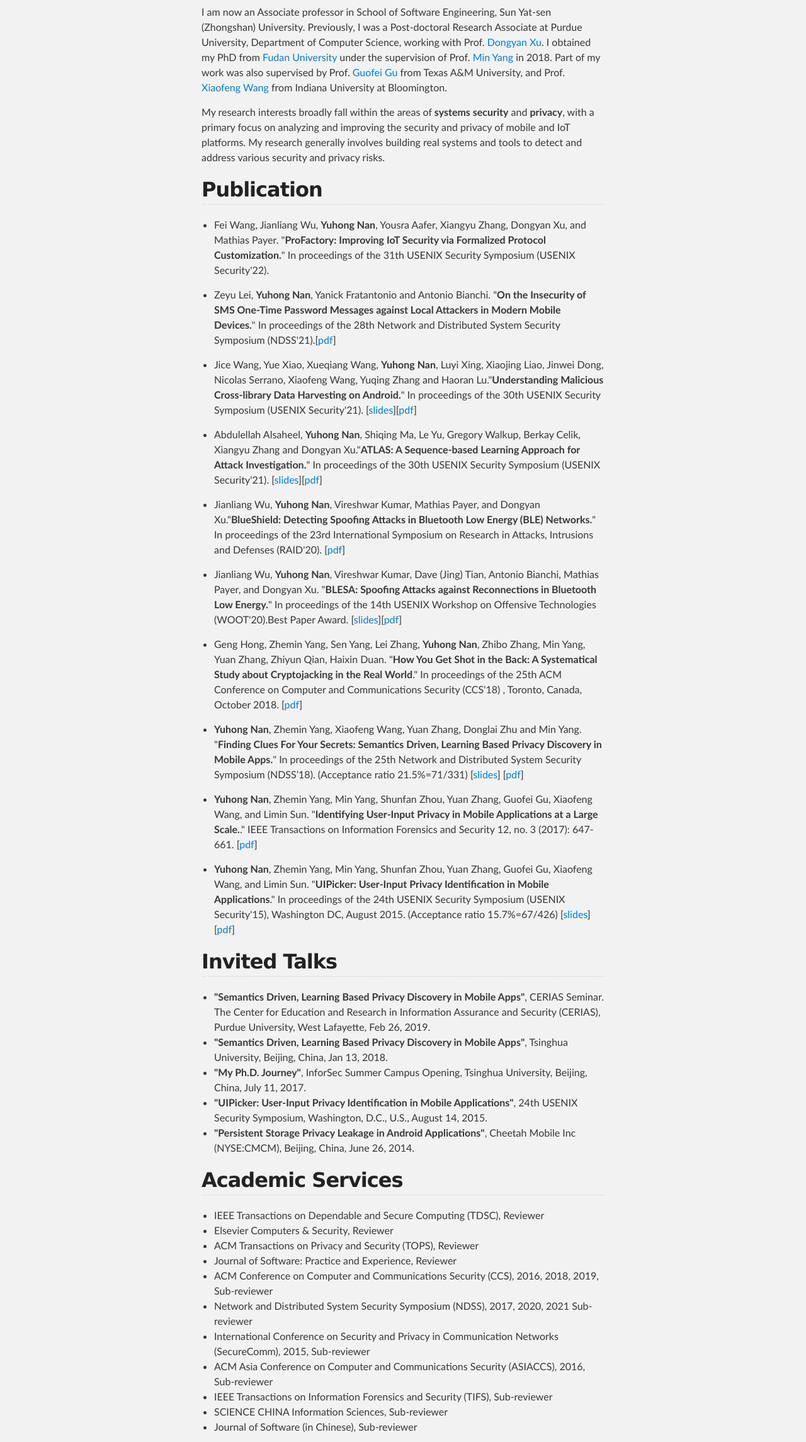
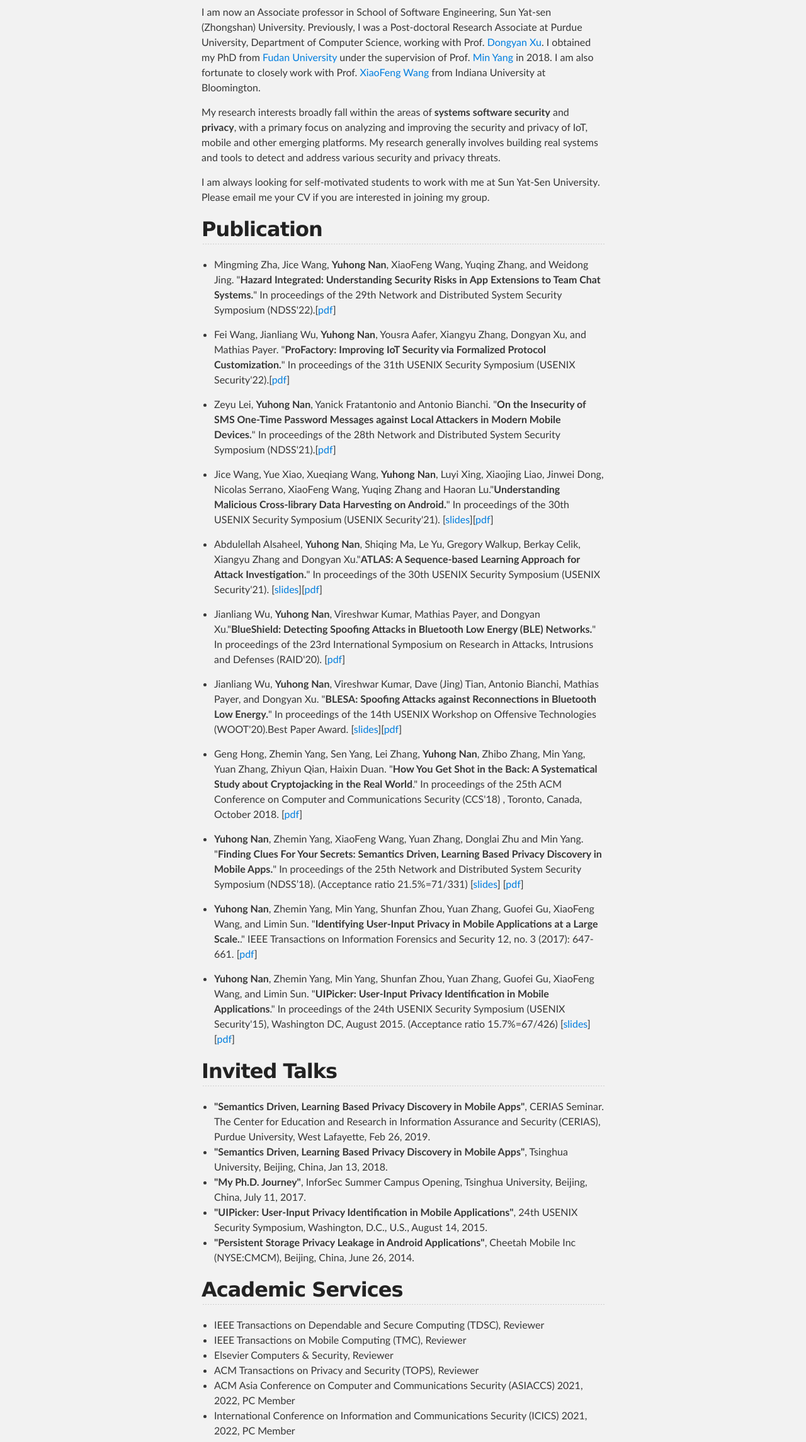
Before and after one commit to nanyuhong/nanyuhong.github.io, a plain HTML site: page index.html in a window 1280 px wide. Shown: the part 504-2794 px from the top of the page at 63% size. Drawn offline with Linux system fonts and the light colour scheme.

Commit message:
Update index.html

```diff
--- a/index.html
+++ b/index.html
@@ -40,9 +40,11 @@
 <h2>
 <a id="introduction" class="anchor" href="#introduction" aria-hidden="true"><span class="octicon octicon-link"></span></a>Introduction</h2>
 
-<p>I am now an Associate professor in School of Software Engineering, Sun Yat-sen (Zhongshan) University. Previously, I was a Post-doctoral Research Associate at Purdue University, Department of Computer Science, working with Prof. <a href="https://www.cs.purdue.edu/homes/dxu/">Dongyan Xu</a>. I obtained my PhD from <a href="http://www.fudan.edu.cn/en/">Fudan University</a> under the supervision of Prof. <a href="https://baike.baidu.com/item/%E6%9D%A8%E7%8F%89/19322394">Min Yang</a> in 2018. Part of my work was also supervised by Prof. <a href="http://faculty.cs.tamu.edu/guofei/">Guofei Gu</a> from Texas A&amp;M University, and Prof. <a href="http://www.informatics.indiana.edu/xw7/">Xiaofeng Wang</a> from Indiana University at Bloomington. </p>
+<p>I am now an Associate professor in School of Software Engineering, Sun Yat-sen (Zhongshan) University. Previously, I was a Post-doctoral Research Associate at Purdue University, Department of Computer Science, working with Prof. <a href="https://www.cs.purdue.edu/homes/dxu/">Dongyan Xu</a>. I obtained my PhD from <a href="http://www.fudan.edu.cn/en/">Fudan University</a> under the supervision of Prof. <a href="https://baike.baidu.com/item/%E6%9D%A8%E7%8F%89/19322394">Min Yang</a> in 2018. I am also fortunate to closely work with Prof. <a href="http://www.informatics.indiana.edu/xw7/">XiaoFeng Wang</a> from Indiana University at Bloomington. </p>
 
-<p>My research interests broadly fall within the areas of <strong>systems security</strong> and <strong>privacy</strong>, with a primary focus on analyzing and improving the security and privacy of mobile and IoT platforms. My research generally involves building real systems and tools to detect and address various security and privacy risks. </p>
+<p>My research interests broadly fall within the areas of <strong>systems software security</strong> and <strong>privacy</strong>, with a primary focus on analyzing and improving the security and privacy of IoT, mobile and other emerging platforms. My research generally involves building real systems and tools to detect and address various security and privacy threats. </p>
+
+<p>I am always looking for self-motivated students to work with me at Sun Yat-Sen University. Please email me your CV if you are interested in joining my group.</p>
 
 
 <h2>
@@ -50,7 +52,12 @@
 
 <ul>
 <li>
-Fei Wang, Jianliang Wu, <strong>Yuhong Nan</strong>, Yousra Aafer, Xiangyu Zhang, Dongyan Xu, and Mathias Payer. "<strong>ProFactory: Improving IoT Security via Formalized Protocol Customization.</strong>" In proceedings of the 31th USENIX Security Symposium (USENIX Security'22).</li>
+Mingming Zha, Jice Wang, <strong>Yuhong Nan</strong>, XiaoFeng Wang, Yuqing Zhang, and Weidong Jing. "<strong>Hazard Integrated: Understanding Security Risks in App Extensions to Team Chat Systems.</strong>" In proceedings of the 29th Network and Distributed System Security Symposium (NDSS'22).[<a href="https://www.ndss-symposium.org/ndss2022/accepted-papers/">pdf</a>]</li>
+</ul>
+
+<ul>
+<li>
+Fei Wang, Jianliang Wu, <strong>Yuhong Nan</strong>, Yousra Aafer, Xiangyu Zhang, Dongyan Xu, and Mathias Payer. "<strong>ProFactory: Improving IoT Security via Formalized Protocol Customization.</strong>" In proceedings of the 31th USENIX Security Symposium (USENIX Security'22).[<a href="https://www.usenix.org/system/files/sec22summer_wang-fei.pdf">pdf</a>]</li>
 </ul>
 
 <ul>
@@ -60,7 +67,7 @@ Zeyu Lei, <strong>Yuhong Nan</strong>, Yanick Fratantonio and Antonio Bianchi. "
 
 <ul>
 <li>
-Jice Wang, Yue Xiao, Xueqiang Wang, <strong>Yuhong Nan</strong>, Luyi Xing, Xiaojing Liao, Jinwei Dong, Nicolas Serrano, Xiaofeng Wang, Yuqing Zhang and Haoran Lu."<strong>Understanding Malicious Cross-library Data Harvesting on Android.</strong>" In proceedings of the 30th USENIX Security Symposium (USENIX Security'21). [<a href="https://www.usenix.org/system/files/sec21_slides_wang-jice.pdf">slides</a>][<a href="https://www.usenix.org/system/files/sec21-wang-jice.pdf">pdf</a>]</li>
+Jice Wang, Yue Xiao, Xueqiang Wang, <strong>Yuhong Nan</strong>, Luyi Xing, Xiaojing Liao, Jinwei Dong, Nicolas Serrano, XiaoFeng Wang, Yuqing Zhang and Haoran Lu."<strong>Understanding Malicious Cross-library Data Harvesting on Android.</strong>" In proceedings of the 30th USENIX Security Symposium (USENIX Security'21). [<a href="https://www.usenix.org/system/files/sec21_slides_wang-jice.pdf">slides</a>][<a href="https://www.usenix.org/system/files/sec21-wang-jice.pdf">pdf</a>]</li>
 </ul>
 
 <ul>
@@ -88,18 +95,18 @@ Geng Hong, Zhemin Yang, Sen Yang, Lei Zhang, <strong>Yuhong Nan</strong>, Zhibo
 
 <ul>
 <li>
-<strong>Yuhong Nan</strong>, Zhemin Yang, Xiaofeng Wang, Yuan Zhang, Donglai Zhu and Min Yang. "<strong>Finding Clues For Your Secrets: Semantics Driven, Learning Based Privacy Discovery in Mobile Apps.</strong>" In proceedings of the 25th Network and Distributed System Security Symposium (NDSS’18). (Acceptance ratio 21.5%=71/331) [<a href="http://www.ndss-symposium.org/wp-content/uploads/sites/25/2018/03/NDSS2018_05B-1_Nan_Slides.pdf">slides</a>] [<a href="https://www.ndss-symposium.org/wp-content/uploads/sites/25/2018/02/ndss2018_05B-1_Nan_paper.pdf">pdf</a>]</li>
+<strong>Yuhong Nan</strong>, Zhemin Yang, XiaoFeng Wang, Yuan Zhang, Donglai Zhu and Min Yang. "<strong>Finding Clues For Your Secrets: Semantics Driven, Learning Based Privacy Discovery in Mobile Apps.</strong>" In proceedings of the 25th Network and Distributed System Security Symposium (NDSS’18). (Acceptance ratio 21.5%=71/331) [<a href="http://www.ndss-symposium.org/wp-content/uploads/sites/25/2018/03/NDSS2018_05B-1_Nan_Slides.pdf">slides</a>] [<a href="https://www.ndss-symposium.org/wp-content/uploads/sites/25/2018/02/ndss2018_05B-1_Nan_paper.pdf">pdf</a>]</li>
 </ul>
 
 
 <ul>
 <li>
-<strong>Yuhong Nan</strong>, Zhemin Yang, Min Yang, Shunfan Zhou, Yuan Zhang, Guofei Gu, Xiaofeng Wang, and Limin Sun. "<strong>Identifying User-Input Privacy in Mobile Applications at a Large Scale.</strong>." IEEE Transactions on Information Forensics and Security 12, no. 3 (2017): 647-661. [<a href="http://ieeexplore.ieee.org/document/7752986/">pdf</a>]</li>
+<strong>Yuhong Nan</strong>, Zhemin Yang, Min Yang, Shunfan Zhou, Yuan Zhang, Guofei Gu, XiaoFeng Wang, and Limin Sun. "<strong>Identifying User-Input Privacy in Mobile Applications at a Large Scale.</strong>." IEEE Transactions on Information Forensics and Security 12, no. 3 (2017): 647-661. [<a href="http://ieeexplore.ieee.org/document/7752986/">pdf</a>]</li>
 </ul>
 
 <ul>
 <li>
- <strong>Yuhong Nan</strong>, Zhemin Yang, Min Yang, Shunfan Zhou, Yuan Zhang, Guofei Gu, Xiaofeng Wang, and Limin Sun. "<strong>UIPicker: User-Input Privacy Identification in Mobile Applications</strong>." In proceedings of the 24th USENIX Security Symposium (USENIX Security'15), Washington DC, August 2015. (Acceptance ratio 15.7%=67/426) [<a href="https://www.usenix.org/sites/default/files/conference/protected-files/sec15_slides_nan.pdf">slides</a>] [<a href="https://www.usenix.org/system/files/conference/usenixsecurity15/sec15-paper-nan.pdf">pdf</a>]</li>
+ <strong>Yuhong Nan</strong>, Zhemin Yang, Min Yang, Shunfan Zhou, Yuan Zhang, Guofei Gu, XiaoFeng Wang, and Limin Sun. "<strong>UIPicker: User-Input Privacy Identification in Mobile Applications</strong>." In proceedings of the 24th USENIX Security Symposium (USENIX Security'15), Washington DC, August 2015. (Acceptance ratio 15.7%=67/426) [<a href="https://www.usenix.org/sites/default/files/conference/protected-files/sec15_slides_nan.pdf">slides</a>] [<a href="https://www.usenix.org/system/files/conference/usenixsecurity15/sec15-paper-nan.pdf">pdf</a>]</li>
 </ul>
 
 
@@ -120,16 +127,12 @@ Geng Hong, Zhemin Yang, Sen Yang, Lei Zhang, <strong>Yuhong Nan</strong>, Zhibo
 
 <ul>
 <li>IEEE Transactions on Dependable and Secure Computing (TDSC), Reviewer</li>
+<li>IEEE Transactions on Mobile Computing (TMC), Reviewer</li>
 <li>Elsevier Computers & Security, Reviewer</li>
 <li>ACM Transactions on Privacy and Security (TOPS), Reviewer</li>
-<li>Journal of Software: Practice and Experience, Reviewer</li>
-<li>ACM Conference on Computer and Communications Security (CCS), 2016, 2018, 2019, Sub-reviewer</li>
-<li>Network and Distributed System Security Symposium (NDSS), 2017, 2020, 2021 Sub-reviewer</li>
-<li>International Conference on Security and Privacy in Communication Networks (SecureComm), 2015, Sub-reviewer</li>
-<li>ACM Asia Conference on Computer and Communications Security (ASIACCS), 2016, Sub-reviewer</li>
-<li>IEEE Transactions on Information Forensics and Security (TIFS), Sub-reviewer</li>
-<li>SCIENCE CHINA Information Sciences, Sub-reviewer</li>
-<li>Journal of Software (in Chinese), Sub-reviewer</li>
+<li>ACM Asia Conference on Computer and Communications Security (ASIACCS) 2021, 2022, PC Member</li>
+<li>International Conference on Information and Communications Security (ICICS) 2021, 2022, PC Member</li>
+
 </ul>
 
 
@@ -137,18 +140,14 @@ Geng Hong, Zhemin Yang, Sen Yang, Lei Zhang, <strong>Yuhong Nan</strong>, Zhibo
 <a id="selected-awards" class="anchor" href="#selected-awards" aria-hidden="true"><span class="octicon octicon-link"></span></a>Selected Awards</h2>
 
 <ul>
-<li>ACM SIGSAC China Doctoral Dissertation Award, ACM SIGSAC China, two recipients annually (2019.06)</li>
-<li> Model Outstanding Ph.D. Graduate Student, Fudan University (2018.06)</li>
-<li>IBM-CSC Scholarship (3 postgraduate students from Fudan University selected), China Scholarship Council (CSC) (2017.10)</li>
-<li>Chinese Government Scholarship (Visiting scholar at Indiana University Bloomington), China Scholarship Council (2016.05)</li>
+<li>CSAW Best Applied Security Research Competition Top-10 Finalist, 2020</li>
+<li>USENIX WOOT 2020 Best Paper Award, 2020</li>
+<li>ACM SIGSAC China Doctoral Dissertation Award, ACM SIGSAC China, two recipients annually, 2019</li>
+<li> Model Outstanding Ph.D. Graduate Student, Fudan University, 2018</li>
+<li>Chinese Government Scholarship (Visiting scholar at Indiana University Bloomington), China Scholarship Council, 2016</li>
 <li>
-<a href="http://www.cctime.com/html/2015-11-17/2015111719285344.htm">Baidu Research Scholarship</a>, 10 global recipients annually with 200K RMB, Baidu Inc. (2015.11)</li>
-<li>First-class Academic Scholarship, CS dept., Fudan University (2015.10)</li>
-<li>USENIX Security Student Travel Grant, USENIX Association (2015.08)</li>
-<li>Second-class Academic Scholarship, CS dept., Fudan University (2013-2014)</li>
-<li>Outstanding Bachelor’s Degree Thesis in Hainan University (2012)</li>
-<li>Model Outstanding Graduate Student (top 0.3% of univ.), Hainan University (2011)</li>
-<li>National Scholarship (top 1% of univ.), Twice, Ministry of Education of China (2010-11)</li>
+<a href="http://www.cctime.com/html/2015-11-17/2015111719285344.htm">Baidu Research Scholarship</a>, 10 global recipients annually with 200K RMB, Baidu Inc. 2015</li>
+<li>USENIX Security Student Travel Grant, USENIX Association, 2015</li>
 </ul>
 
 
@@ -162,7 +161,7 @@ Geng Hong, Zhemin Yang, Sen Yang, Lei Zhang, <strong>Yuhong Nan</strong>, Zhibo
     <!-- FOOTER  -->
     <div id="footer_wrap" class="outer">
       <footer class="inner">
-        <p class="copyright">Last updated on Oct.28 2021 by <a href="https://nanyuhong.github.io">Yuhong Nan</a></p>
+        <p class="copyright">Last updated on Feb.22 2022 by <a href="https://nanyuhong.github.io">Yuhong Nan</a></p>
         <p>Published with <a href="https://pages.github.com">GitHub Pages</a></p>
       </footer>
     </div>
```
